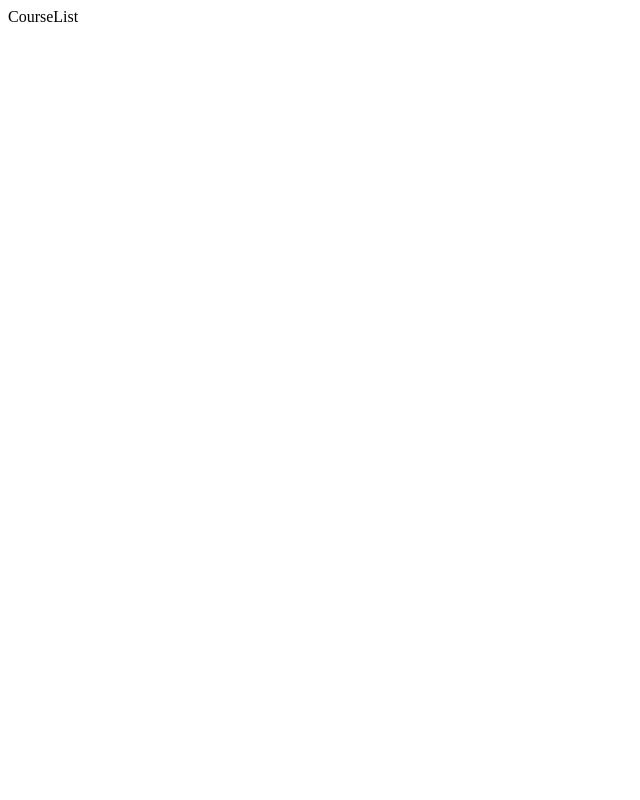
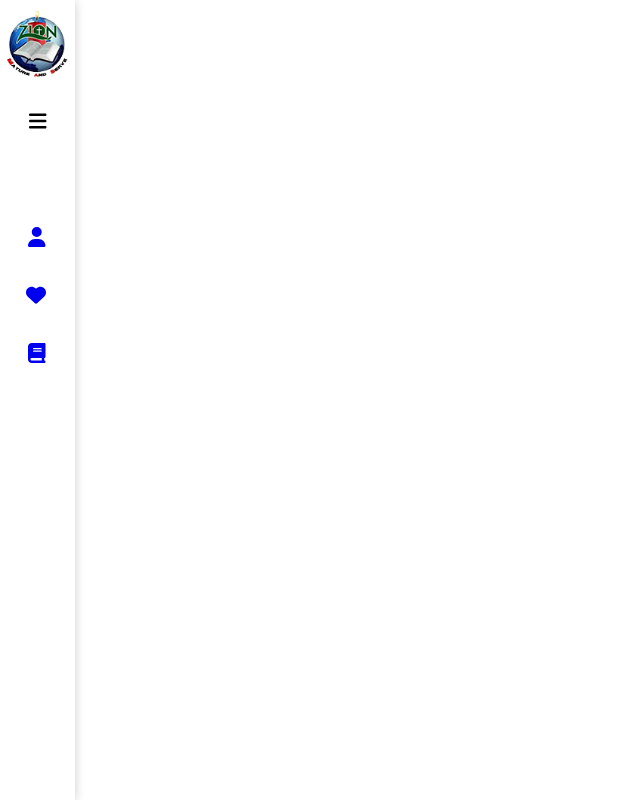
Before and after one commit to karthikaprakash08/Zionseminaryonline, a React (Vite) app in the folder frontEnd/: page / in a window 1280 px wide. Shown: the whole page, without its empty margins (0-640 px from the left). Built offline with nearby package versions, Linux system fonts and the light colour scheme.

Commit message:
fix conflicts

```diff
--- a/frontEnd/src/Components/Sidebar/Sidebar.jsx
+++ b/frontEnd/src/Components/Sidebar/Sidebar.jsx
@@ -5,7 +5,7 @@ import logoTxt from "/logo.png";
 import "./Sidebar.css";
 // import { toast } from "react-toastify";
 import { useNavigate } from "react-router-dom";
-import { FontAwesomeIcon } from "@fortawesome/react-fontawesome";
+import { FontAwesomeIcon } from '@fortawesome/react-fontawesome'
 import {
   faHome,
   faUser,
--- a/frontEnd/src/routes/AppRoutes.jsx
+++ b/frontEnd/src/routes/AppRoutes.jsx
@@ -1,11 +1,15 @@
 import React from 'react'
 import { Route, Routes } from 'react-router-dom'
 import CourseList from '../Admin/pages/courses/CourseList'
+import Profile from '../Components/Profile/Profile'
+import Dashboard from '../Components/Dashboard'
 
 const AppRoutes = () => {
     return (
         <Routes>
-            <Route path='/' element={<CourseList />} />
+            <Route path="/" element={<Dashboard />}/>
+            <Route path='/admin' element={<CourseList />} />
+            <Route path="/profile" index element={<Profile />}/>
         </Routes>
     )
 }
```
Also changed, not shown: frontEnd/src/App.jsx (deleted, +0 -20 lines), 1 other file (tests, documents, lock files or other folders). Lines whose indentation alone changed are shown as unchanged.
